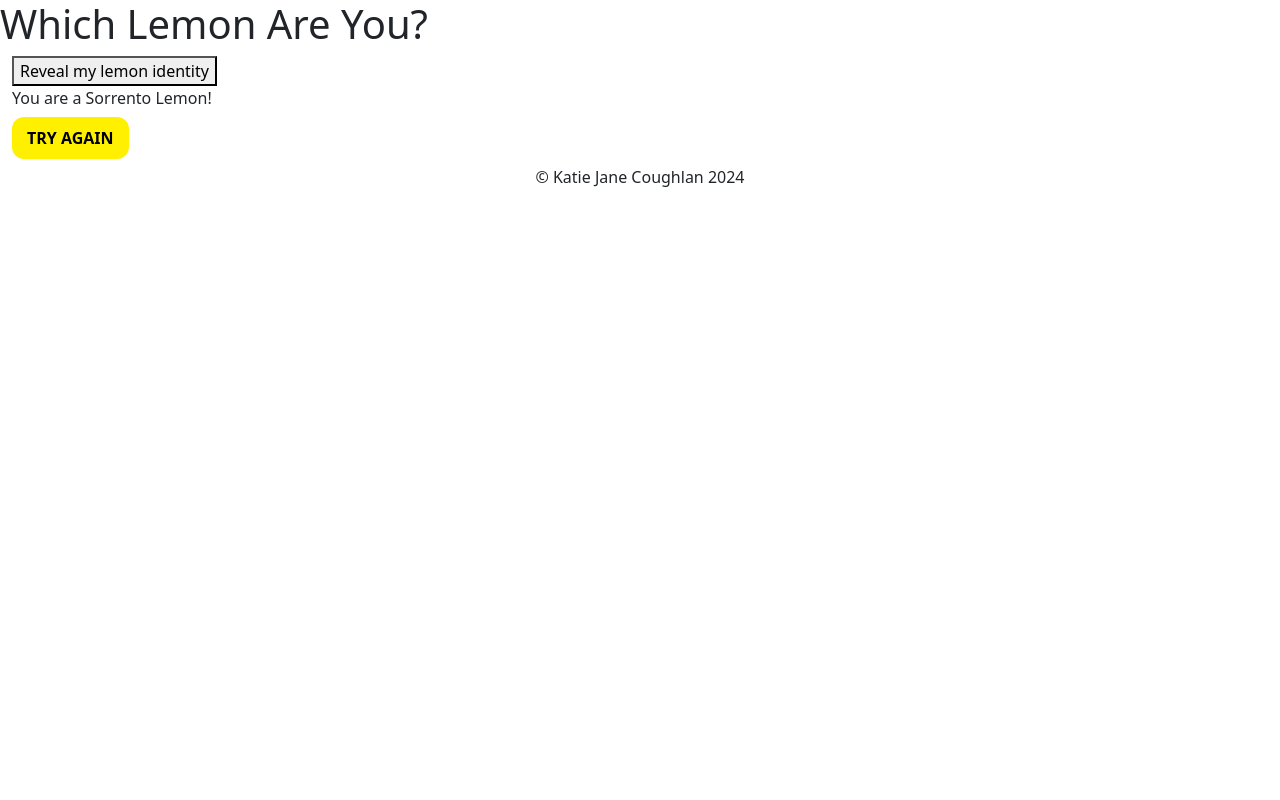
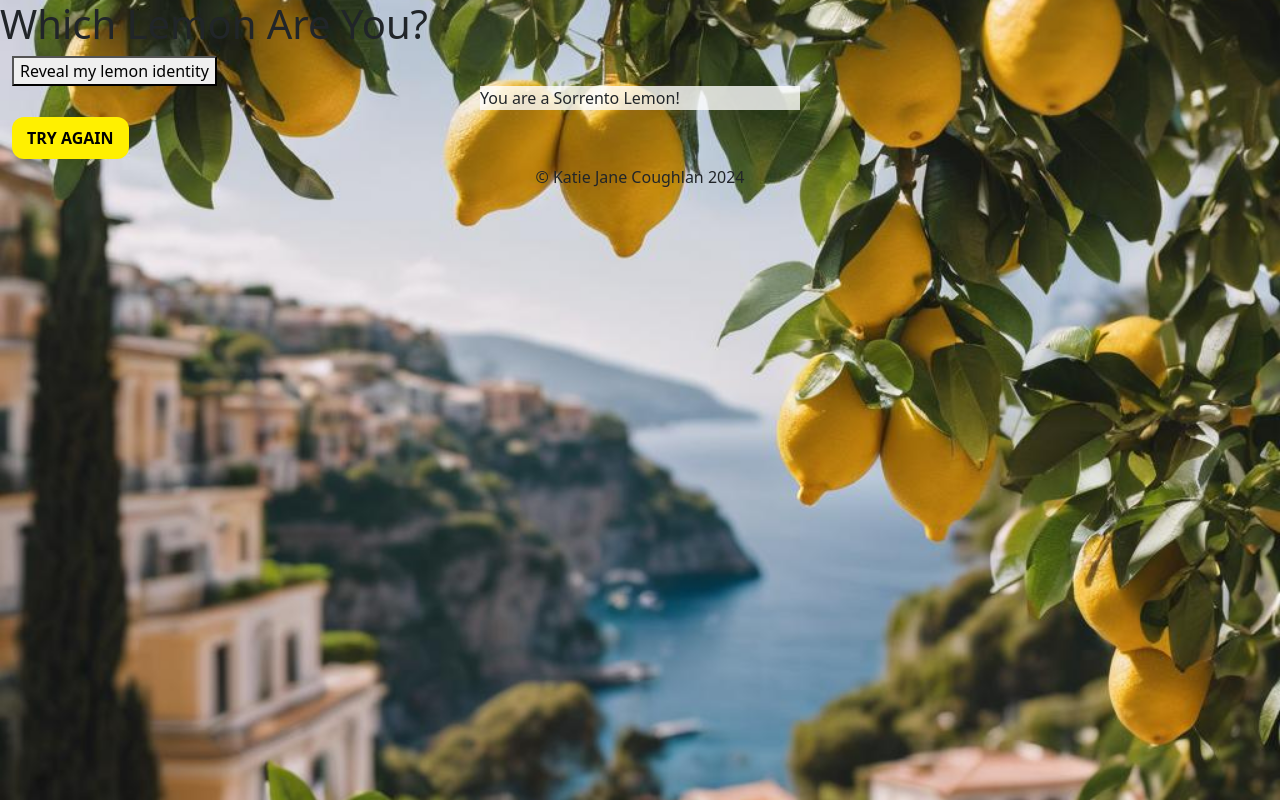
Before and after one commit to katiejanecoughlan/lemons, a plain HTML site: page lemon.html in a window 1280 px wide. Both pictures are taken after a click on the button "Reveal my lemon identity". Drawn offline with nearby package versions, Linux system fonts and the light colour scheme.

Commit message:
Add remaining lemon images

```diff
--- a/script.js
+++ b/script.js
@@ -27,8 +27,8 @@ document.body.style.backgroundImage = `url('${getImageForLemon(chosenLemon)}')`;
 function getImageForLemon(lemon) {
 // Map each lemon to its corresponding image
 const lemonImages = {
-    "Sorrento Lemon": "sorrento-lemon.jpg",
-    "Citron": "citron.jpg",
+    "Sorrento Lemon": "/assets/images/sorrento.jpg",
+    "Citron": "/assets/images/citron.png",
     "Tesco Finest Lemon": "/assets/images/tesco-lemon.png",
     "Lime": "https://images.pexels.com/photos/2363347/pexels-photo-2363347.jpeg?auto=compress&cs=tinysrgb&w=1260&h=750&dpr=1"
 };
--- a/style.css
+++ b/style.css
@@ -98,19 +98,17 @@
   position: relative;
 } */
 
-/* body {
+body {
   background-size: cover; /* Ensures the background image covers the entire container */
   background-repeat: no-repeat; /* Prevents the background image from repeating */
   background-position: center; /* Centers the background image within the container */
   min-height: 100vh; /* Ensures the background covers the full viewport height */
-} */
+}
 
 #output {
   max-width: 320px; /* Adjust the maximum width as needed */
   margin: 0 auto; /* Centers the output container horizontally */
-  padding: 20px; /* Adds some spacing around the output container */
   background-color: rgba(255, 255, 255, 0.8); /* Adds a semi-transparent white background */
-  background-repeat: no-repeat;
 }
 
 #lemonMessage {
```
Also changed, not shown: assets/images/sorrento.jpg (added), 1 other file.
